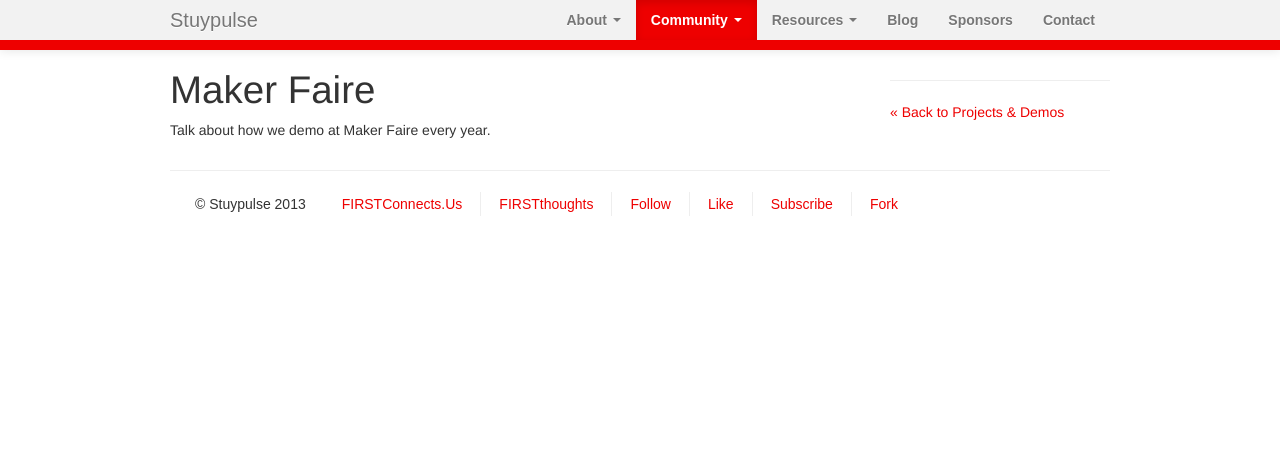
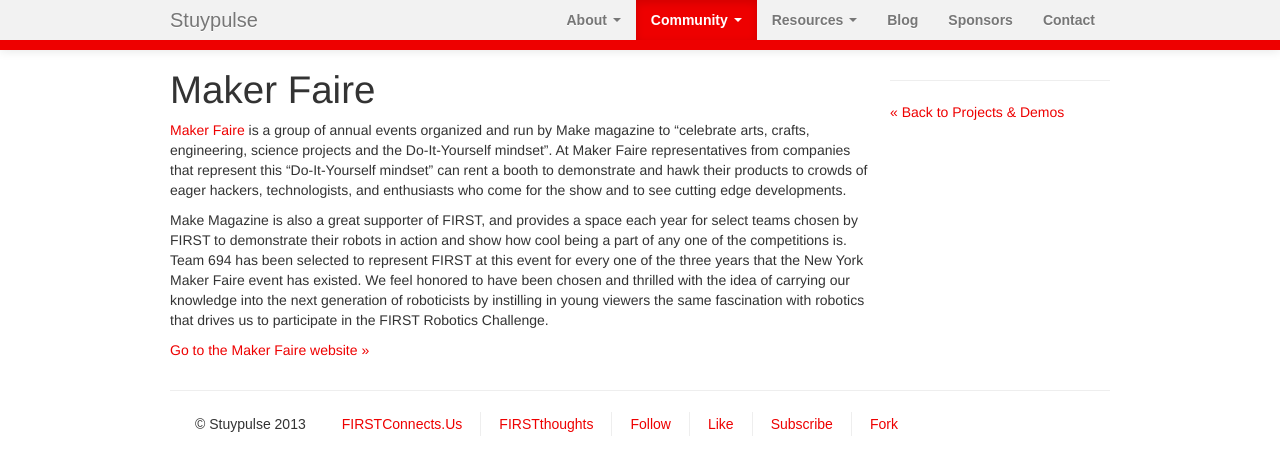
Before and after one commit to StuyPulse/team694.github.io, a Jekyll site: the page built from community/projects/makerfaire/index.md, in a window 1280 px wide. Shown: the top 475 px of the page. Built offline with Jekyll 4.4.1, drawn with Linux system fonts in a browser that asks for light colours; nearby versions of some CDN libraries.

Commit message:
Add Maker Faire project blurb.

```diff
--- a/community/projects/makerfaire/index.md
+++ b/community/projects/makerfaire/index.md
@@ -2,4 +2,8 @@
 layout: page-with-sidebar
 title: Maker Faire
 ---
-Talk about how we demo at Maker Faire every year.
+[Maker Faire](http://makerfaire.com/) is a group of annual events organized and run by Make magazine to "celebrate arts, crafts, engineering, science projects and the Do-It-Yourself mindset". At Maker Faire representatives from companies that represent this "Do-It-Yourself mindset" can rent a booth to demonstrate and hawk their products to crowds of eager hackers, technologists, and enthusiasts who come for the show and to see cutting edge developments.
+
+Make Magazine is also a great supporter of FIRST, and provides a space each year for select teams chosen by FIRST to demonstrate their robots in action and show how cool being a part of any one of the competitions is. Team 694 has been selected to represent FIRST at this event for every one of the three years that the New York Maker Faire event has existed. We feel honored to have been chosen and thrilled with the idea of carrying our knowledge into the next generation of roboticists by instilling in young viewers the same fascination with robotics that drives us to participate in the FIRST Robotics Challenge.
+
+[Go to the Maker Faire website &raquo;](http://makerfaire.com/)
```
